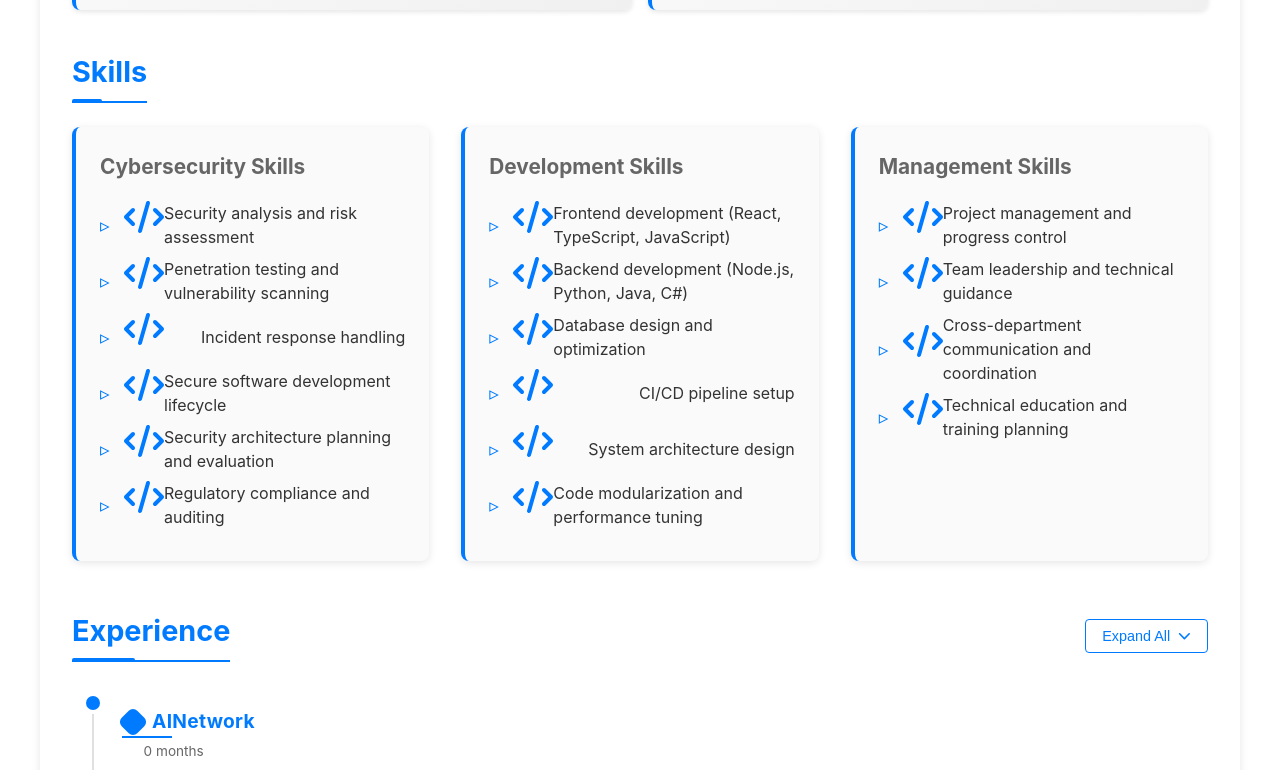
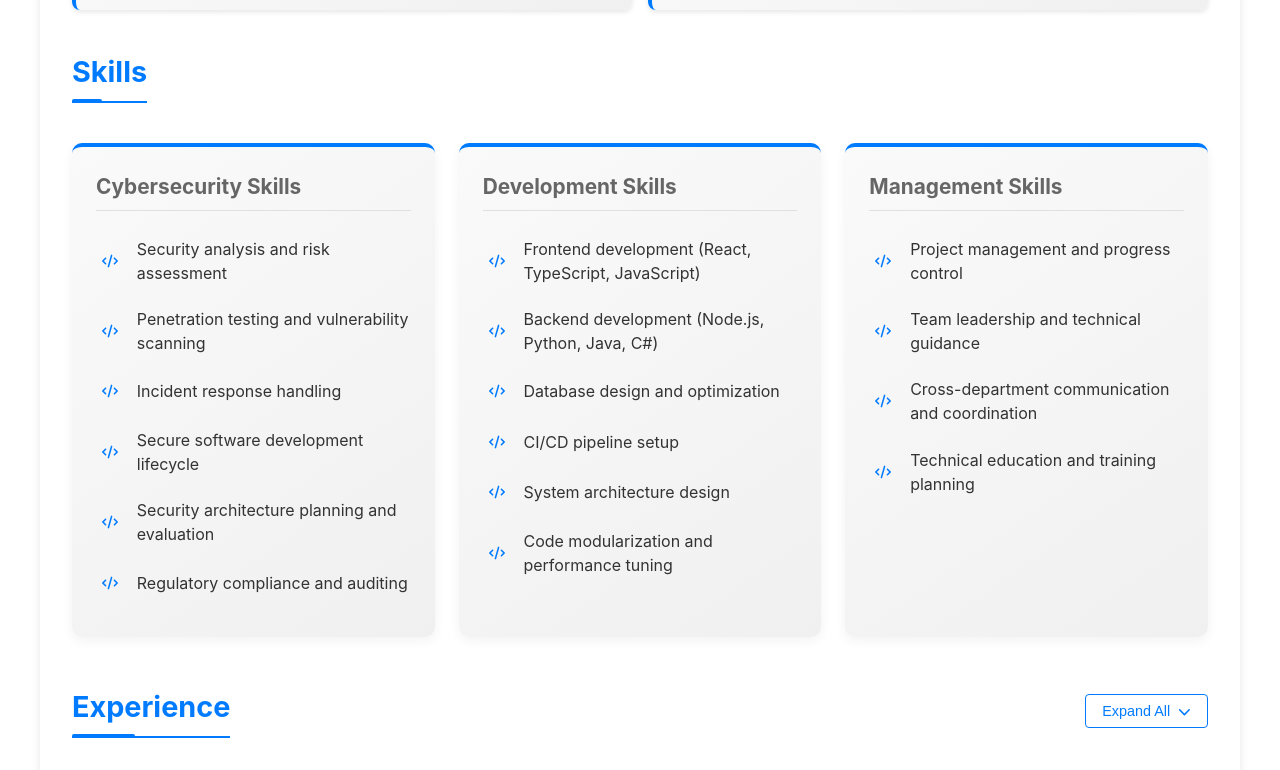
Before and after one commit to Lung-Yu/Lung-Yu.github.io, a React (Vite) app: page /#/cv in a window 1280 px wide. Shown: the part 696-1466 px from the top of the page. Built offline with nearby package versions, Linux system fonts and the light colour scheme.

Commit message:
feat: implement modernized skills display with enhanced styling and animations

```diff
--- a/src/features/cv/components/CV.tsx
+++ b/src/features/cv/components/CV.tsx
@@ -4,6 +4,7 @@ import '../styles/experience-details.css';
 import '../styles/section-controls.css';
 import '../styles/company-duration.css';
 import '../styles/highlights.css';
+import '../styles/skills-display.css';
 import LanguageSwitcher from '../../../shared/components/LanguageSwitcher/LanguageSwitcher';
 import { FontAwesomeIcon } from '@fortawesome/react-fontawesome';
 import {
@@ -475,15 +476,25 @@ const CV = () => {
 
       <section className="cv-section">
         <h2>{cvData.sections.skills}</h2>
-        <div className="skills-grid">
+        <div className="cv-skills-grid">
           {skills.map((skillGroup, index) => (
-            <div key={index} className="skill-category">
+            <div
+              key={index}
+              className="cv-skill-category"
+              style={{ animationDelay: `${index * 0.1}s` }}
+            >
               <h3>{skillGroup.category}</h3>
-              <ul className="skill-list">
+              <ul className="cv-skill-list">
                 {skillGroup.items?.map((skill, skillIndex) => (
-                  <li key={skillIndex}>
-                    <FontAwesomeIcon icon={getSkillIcon(skill)} className="skill-icon" />
-                    {skill}
+                  <li
+                    key={skillIndex}
+                    className="cv-skill-item"
+                    style={{ animationDelay: `${skillIndex * 0.08}s` }}
+                  >
+                    <span className="cv-skill-icon">
+                      <FontAwesomeIcon icon={getSkillIcon(skill)} />
+                    </span>
+                    <span className="cv-skill-name">{skill}</span>
                   </li>
                 ))}
               </ul>
--- a/src/features/cv/styles/CV.css
+++ b/src/features/cv/styles/CV.css
@@ -63,52 +63,7 @@
     border-radius: 2px;
 }
 
-.skills-grid {
-    display: grid;
-    grid-template-columns: repeat(auto-fit, minmax(300px, 1fr));
-    gap: 2rem;
-}
-
-.skill-category {
-    background-color: var(--color-gray-50);
-    padding: 1.5rem;
-    border-radius: 8px;
-    transition: transform 0.3s ease, box-shadow 0.3s ease;
-    box-shadow: 0 2px 10px rgba(0, 0, 0, 0.08);
-    border-left: 4px solid var(--color-primary);
-}
-
-.skill-category:hover {
-    transform: scale(1.05);
-}
-
-.skill-category h3 {
-    font-size: 1.3rem;
-    color: var(--color-secondary);
-    margin-bottom: 1rem;
-}
-
-.skill-list {
-    list-style: none;
-    padding: 0;
-}
-
-.skill-list li {
-    margin: 0.8rem 0;
-    padding-left: 1.5rem;
-    position: relative;
-    display: flex;
-    align-items: center;
-    justify-content: space-between;
-}
-
-.skill-list li::before {
-    content: "•";
-    color: var(--color-primary);
-    position: absolute;
-    left: 0;
-    font-size: 1.2em;
-}
+/* Skills grid styling moved to skills-display.css */
 
 .skill-list li:hover {
     color: var(--color-primary);
--- /dev/null
+++ b/src/features/cv/styles/skills-display.css
@@ -0,0 +1,174 @@
+/* Skills display styling for CV component */
+.cv-container .cv-skills-grid {
+  display: grid;
+  grid-template-columns: repeat(auto-fit, minmax(300px, 1fr));
+  gap: 1.5rem;
+  margin-top: 1rem;
+}
+
+.cv-skill-category {
+  background: linear-gradient(145deg, var(--color-gray-50), var(--color-gray-100));
+  padding: 1.5rem;
+  border-radius: 10px;
+  transition: all 0.3s ease;
+  box-shadow: 0 4px 12px rgba(0, 0, 0, 0.05);
+  position: relative;
+  overflow: hidden;
+  border-top: 4px solid var(--color-primary);
+  animation: fadeIn 0.6s ease forwards;
+  opacity: 0;
+}
+
+@keyframes fadeIn {
+  from {
+    opacity: 0;
+    transform: translateY(20px);
+  }
+  to {
+    opacity: 1;
+    transform: translateY(0);
+  }
+}
+
+.cv-skill-category::before {
+  content: '';
+  position: absolute;
+  top: -10px;
+  right: -10px;
+  width: 60px;
+  height: 60px;
+  background-color: rgba(var(--color-primary-rgb), 0.1);
+  border-radius: 50%;
+  z-index: 0;
+  transition: all 0.3s ease;
+}
+
+.cv-skill-category::after {
+  content: '';
+  position: absolute;
+  bottom: -20px;
+  left: -20px;
+  width: 100px;
+  height: 100px;
+  background-color: rgba(var(--color-secondary-rgb), 0.05);
+  border-radius: 50%;
+  z-index: 0;
+  transition: all 0.3s ease;
+}
+
+.cv-skill-category:hover::before {
+  transform: scale(1.3);
+  background-color: rgba(var(--color-primary-rgb), 0.15);
+}
+
+.cv-skill-category:hover::after {
+  transform: scale(1.2);
+  background-color: rgba(var(--color-secondary-rgb), 0.08);
+}
+
+.cv-skill-category:hover {
+  transform: translateY(-5px);
+  box-shadow: 0 8px 20px rgba(0, 0, 0, 0.08);
+  border-top-width: 6px;
+}
+
+.cv-skill-category:hover h3 {
+  color: var(--color-primary);
+}
+
+.cv-skill-category h3 {
+  font-size: 1.3rem;
+  color: var(--color-secondary);
+  margin-bottom: 1.2rem;
+  padding-bottom: 0.5rem;
+  border-bottom: 1px solid var(--color-gray-200);
+}
+
+.cv-skill-list {
+  list-style: none;
+  padding: 0;
+  margin: 0;
+}
+
+.cv-skill-item {
+  display: flex;
+  align-items: center;
+  margin: 0.6rem 0;
+  padding: 0.4rem 0;
+  transition: transform 0.2s ease, color 0.2s ease;
+  animation: slideIn 0.5s ease forwards;
+  opacity: 0;
+}
+
+@keyframes slideIn {
+  from {
+    opacity: 0;
+    transform: translateX(-10px);
+  }
+  to {
+    opacity: 1;
+    transform: translateX(0);
+  }
+}
+
+.cv-skill-item:hover {
+  transform: translateX(5px);
+}
+
+.cv-skill-icon {
+  font-size: 1rem;
+  color: var(--color-primary);
+  width: 28px;
+  height: 28px;
+  display: flex;
+  align-items: center;
+  justify-content: center;
+  margin-right: 0.8rem;
+  background-color: rgba(var(--color-primary-rgb), 0.1);
+  border-radius: 50%;
+  padding: 6px;
+  transition: all 0.3s ease;
+  position: relative;
+  z-index: 1;
+}
+
+/* Ensure consistent icon size within containers */
+.cv-skill-icon svg {
+  width: 16px;
+  height: 16px;
+}
+
+.cv-skill-item:hover .cv-skill-icon {
+  color: white;
+  background-color: var(--color-primary);
+  transform: rotate(10deg);
+  box-shadow: 0 0 10px rgba(var(--color-primary-rgb), 0.4);
+}
+
+.cv-skill-name {
+  font-size: 1rem;
+  color: var(--color-text);
+  position: relative;
+  z-index: 1;
+  transition: color 0.2s ease;
+}
+
+.cv-skill-item:hover .cv-skill-name {
+  color: var(--color-primary);
+  font-weight: 500;
+}
+
+/* Responsive adjustments */
+@media (max-width: 768px) {
+  .cv-skills-grid {
+    grid-template-columns: 1fr;
+  }
+
+  .cv-skill-category {
+    padding: 1.2rem;
+  }
+
+  .cv-skill-category h3 {
+    font-size: 1.2rem;
+  }
+}
```
Also changed, not shown: src/features/cv/README.md, src/features/skills/README.md (deleted).
